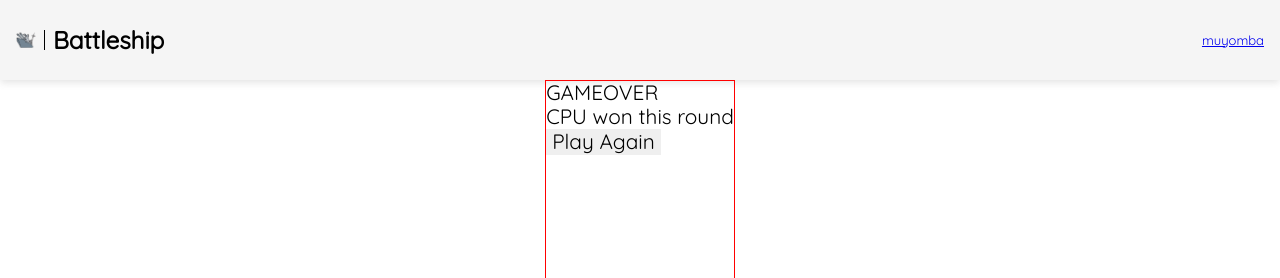
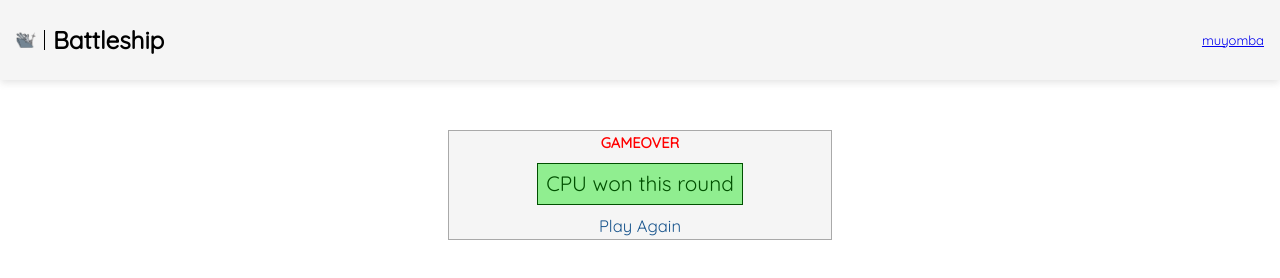
Before and after one commit to edgarmuyomba/battleship, a website built with webpack: page dist/index.html in a window 1280 px wide. Shown: the top 278 px of the page. Built offline with nearby package versions, Linux system fonts and the light colour scheme.

Commit message:
feature: gameover screen

```diff
--- a/src/css/gameOver.css
+++ b/src/css/gameOver.css
@@ -1,3 +1,40 @@
 div.gameOver {
-    border: 1px solid red;
+    position: relative;
+    top: 50px;
+    background-color: whitesmoke;
+    width: 30%;
+    height: 110px;
+    border: 1px solid darkgrey;
+    padding: 0 10px;
+    display: flex;
+    flex-direction: column;
+    justify-content: space-between;
+    align-items: center;
 }
+
+.gameOver > .header {
+    font-weight: 800;
+    font-size: 0.7rem;
+    color: red;
+    margin-top: 4px;
+}
+
+.gameOver > .winner {
+    border: 1px solid rgb(0, 80, 0);
+    padding: 8px;
+    margin: 8px 0;
+    background-color: lightgreen;
+    color: rgb(0, 80, 0);
+}
+
+.gameOver > .button {
+    margin-bottom: 4px;
+    color: #19558d;
+    cursor: pointer;
+    font-size: 0.8rem;
+}
+
+.gameOver > .button:hover {
+    color: #0a2844;
+    text-decoration: underline;
+}
--- a/src/css/start.css
+++ b/src/css/start.css
@@ -20,7 +20,6 @@
 .start > .button {
    background-color: #19558d;
    color: white;
-   /* border: 1px solid rgb(0, 0, 95); */
    padding: 4px 10px;
    margin-top: 10px;
    cursor: pointer;
```
Also changed, not shown: dist/index.html.
